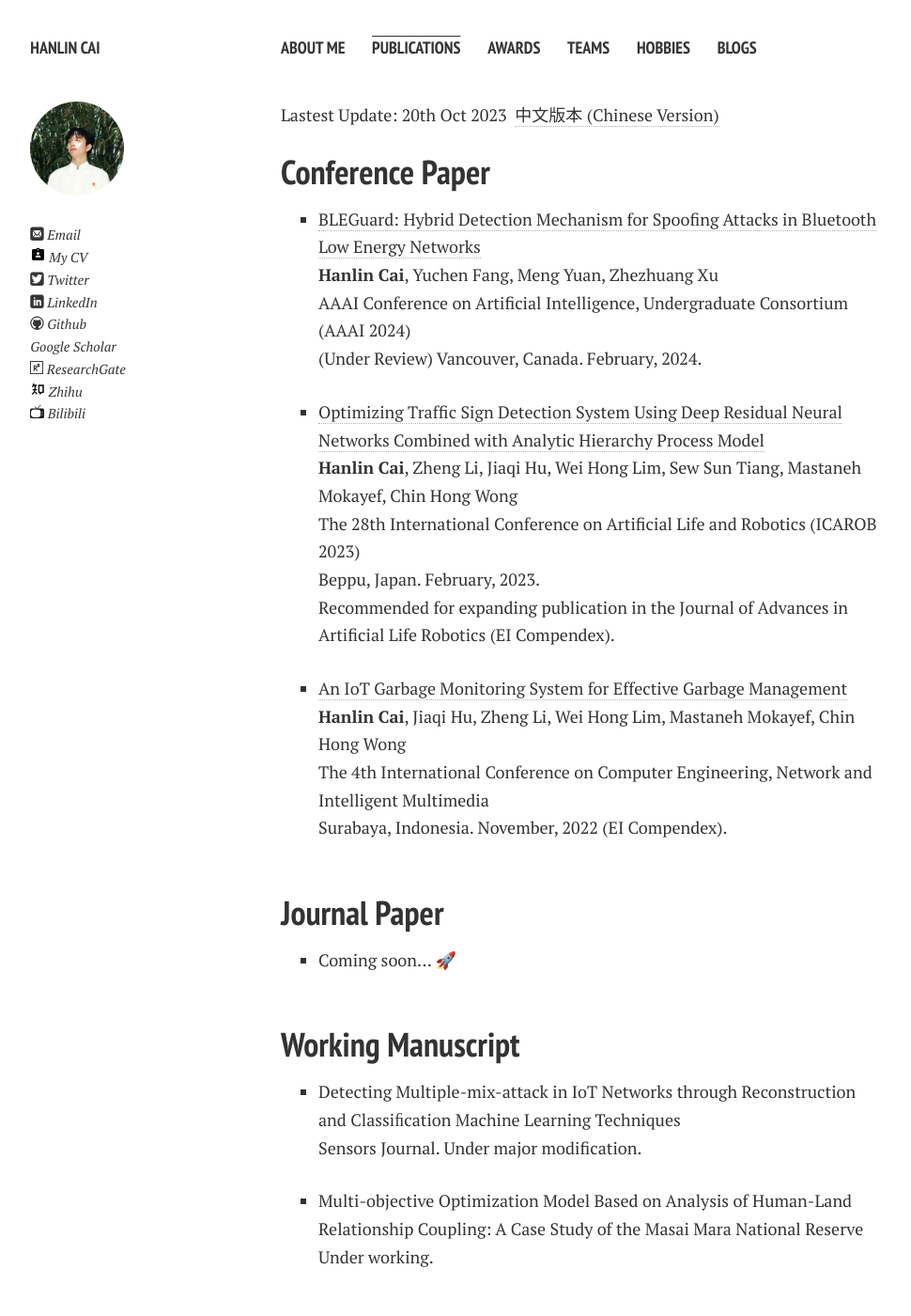
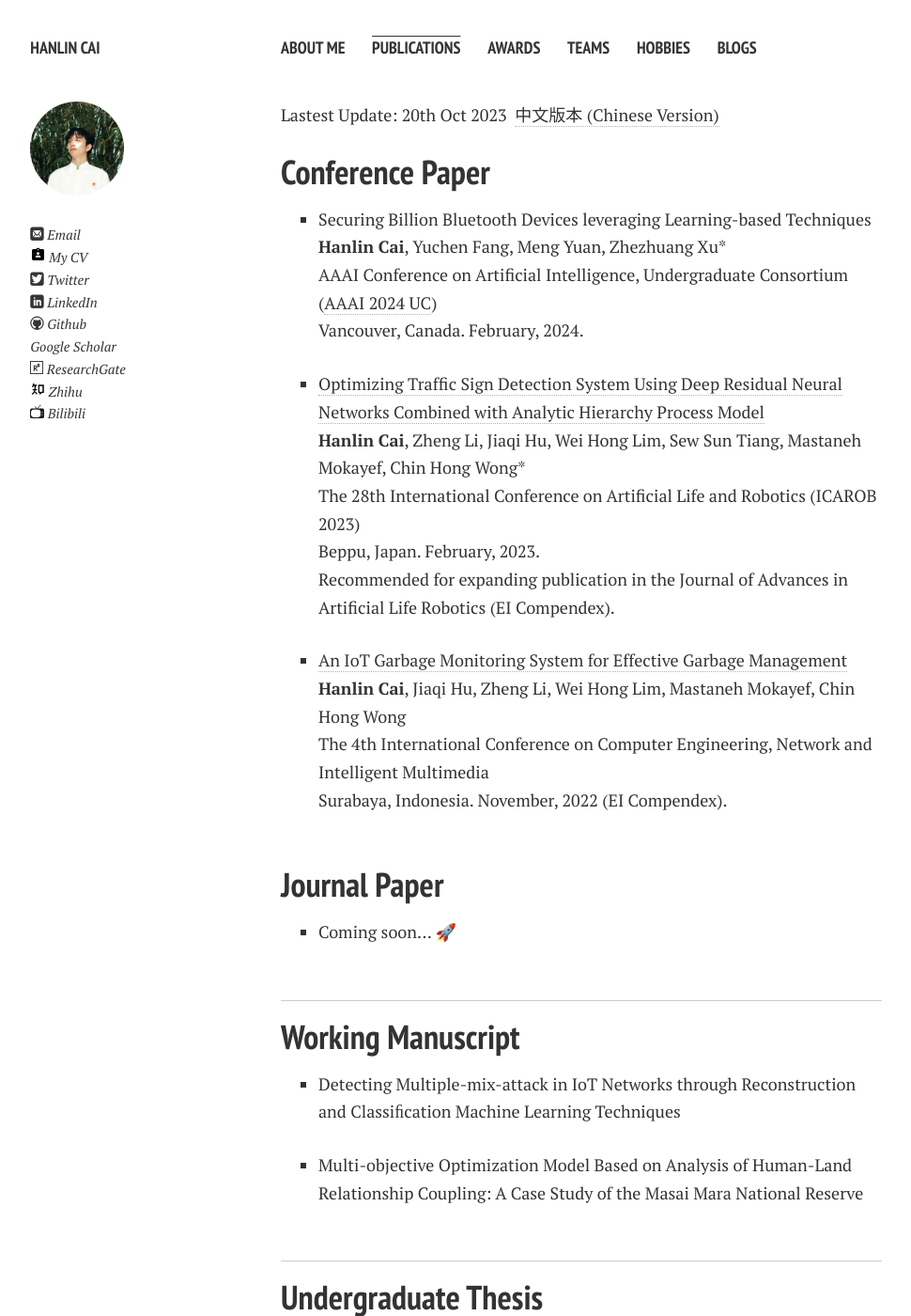
Before and after one commit to GuangLun2000/GuangLun2000.github.io, a Jekyll site: the page built from publications.md, in a window 1280 px wide and 1400 px high. Shown: the whole window at 94% size, without its empty margins (21-991 px from the left). Built offline with Jekyll 4.4.1, drawn with Linux system fonts in a browser that asks for light colours; nearby versions of some CDN libraries; comment, search, counter and statistics services are not loaded; a style sheet for code colours, icons or effects is not loaded.

Commit message:
Update publications.md

```diff
--- a/publications.md
+++ b/publications.md
@@ -8,9 +8,9 @@
 
 ## Conference Paper
 
-- [BLEGuard: Hybrid Detection Mechanism for Spoofing Attacks in Bluetooth Low Energy Networks](https://www.researchgate.net/publication/373902807_BLEGuard_Hybrid_Detection_Mechanism_for_Spoofing_Attacks_in_Bluetooth_Low_Energy_Networks_Student_Abstract)<br>**Hanlin Cai**, Yuchen Fang, Meng Yuan, Zhezhuang Xu<br>AAAI Conference on Artificial Intelligence, Undergraduate Consortium (AAAI 2024)<br>(Under Review) Vancouver, Canada. February, 2024.
+- Securing Billion Bluetooth Devices leveraging Learning-based Techniques<br>**Hanlin Cai**, Yuchen Fang, Meng Yuan, Zhezhuang Xu*<br>AAAI Conference on Artificial Intelligence, Undergraduate Consortium ([AAAI 2024 UC](https://aaai-uc.github.io/))<br>Vancouver, Canada. February, 2024.
 
-- [Optimizing Traffic Sign Detection System Using Deep Residual Neural Networks Combined with Analytic Hierarchy Process Model](https://www.researchgate.net/publication/374730865)<br>**Hanlin Cai**, Zheng Li, Jiaqi Hu, Wei Hong Lim, Sew Sun Tiang, Mastaneh Mokayef, Chin Hong Wong<br>The 28th International Conference on Artificial Life and Robotics (ICAROB 2023)<br>Beppu, Japan. February, 2023.<br>Recommended for expanding publication in the Journal of Advances in Artificial Life Robotics (EI Compendex).
+- [Optimizing Traffic Sign Detection System Using Deep Residual Neural Networks Combined with Analytic Hierarchy Process Model](https://www.researchgate.net/publication/374730865)<br>**Hanlin Cai**, Zheng Li, Jiaqi Hu, Wei Hong Lim, Sew Sun Tiang, Mastaneh Mokayef, Chin Hong Wong*<br>The 28th International Conference on Artificial Life and Robotics (ICAROB 2023)<br>Beppu, Japan. February, 2023.<br>Recommended for expanding publication in the Journal of Advances in Artificial Life Robotics (EI Compendex).
 
 - [An IoT Garbage Monitoring System for Effective Garbage Management](https://www.researchgate.net/publication/368410220_An_IoT_Garbage_Monitoring_System_for_Effective_Garbage_Management)<br>**Hanlin Cai**, Jiaqi Hu, Zheng Li, Wei Hong Lim, Mastaneh Mokayef, Chin Hong Wong<br>The 4th International Conference on Computer Engineering, Network and Intelligent Multimedia<br>Surabaya, Indonesia. November, 2022 (EI Compendex).<br>
 
@@ -22,11 +22,13 @@
 
   <br>
 
+---
+
 ## Working Manuscript
 
-- Detecting Multiple-mix-attack in IoT Networks through Reconstruction and Classiﬁcation Machine Learning Techniques<br>Sensors Journal. Under major modification.<br>
+- Detecting Multiple-mix-attack in IoT Networks through Reconstruction and Classiﬁcation Machine Learning Techniques<br>
 
-- Multi-objective Optimization Model Based on Analysis of Human-Land Relationship Coupling: A Case Study of the Masai Mara National Reserve<br>Under working.
+- Multi-objective Optimization Model Based on Analysis of Human-Land Relationship Coupling: A Case Study of the Masai Mara National Reserve<br>
 
   <br>
 
```
